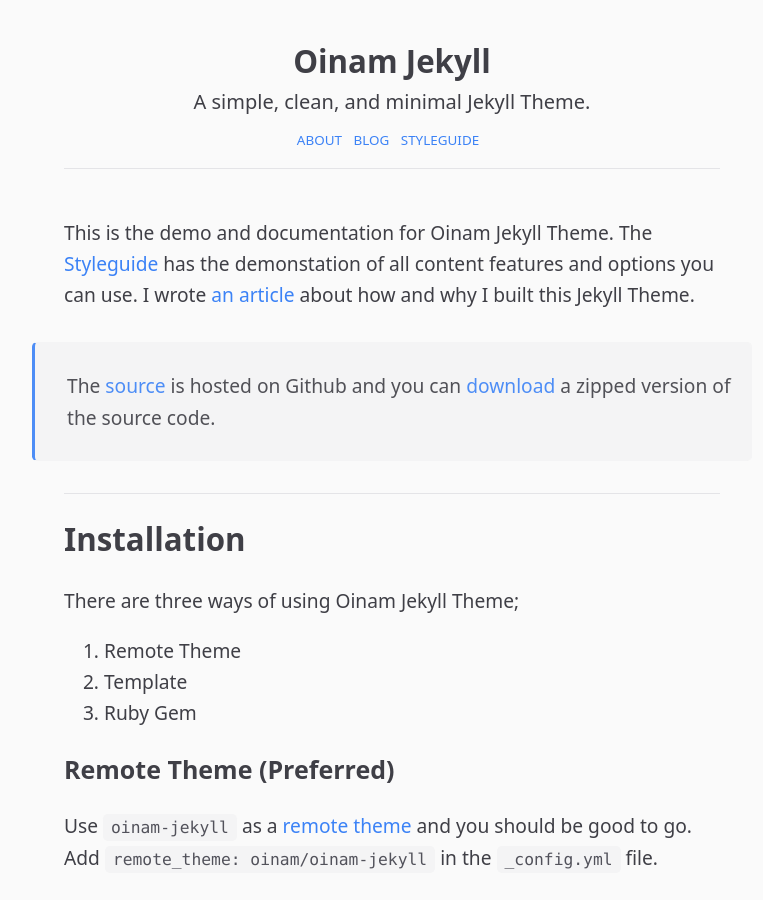
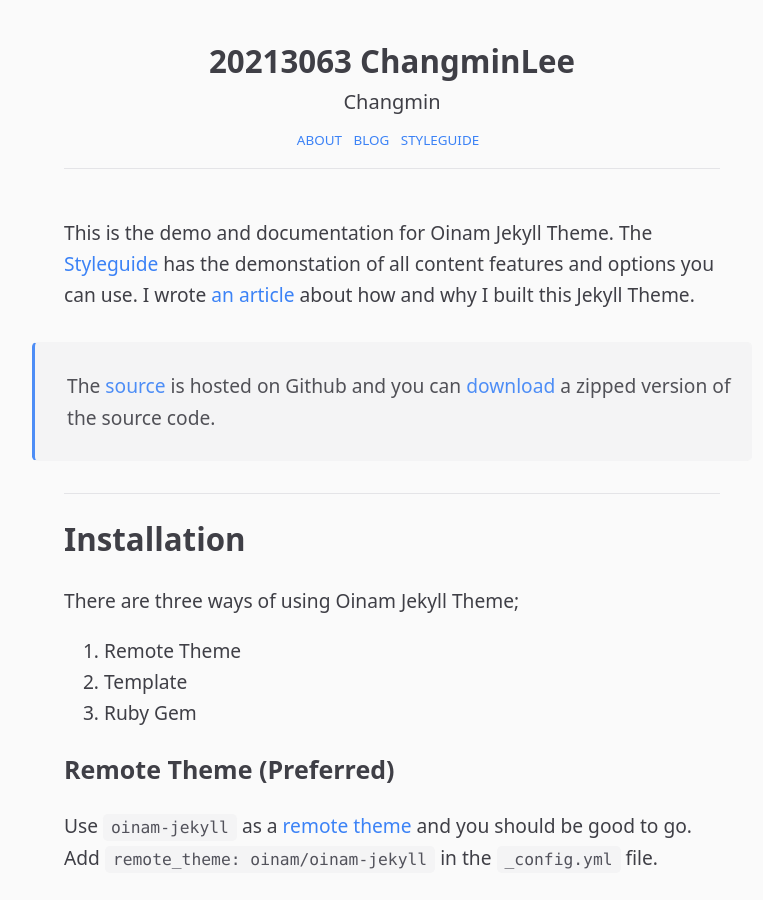
Before and after one commit to ckdals20213063/changminlee.github.io, a Jekyll site: the page built from index.md, in a window 1280 px wide and 900 px high. Shown: the whole window, without its empty margins (248-1011 px from the left). Built offline with Jekyll 4.4.1, drawn with Linux system fonts in a browser that asks for light colours; some of the changed text lies outside the part shown.

Commit message:
Update _config.yml

```diff
--- a/_config.yml
+++ b/_config.yml
@@ -1,10 +1,10 @@
-title: Oinam Jekyll
-description: A simple, clean, and minimal Jekyll Theme.
+title: 20213063 ChangminLee
+description: Changmin
 
 # Set this to your domain; baseurl is for the folder in your domain, if you have one -- `blog`.
 # you can leave both of them blank if you are deploying on a top-level domain.
-url: https://oinam.github.io
-baseurl: /oinam-jekyll
+url: ""
+baseurl: ""
 
 # footer
 footer:
```
